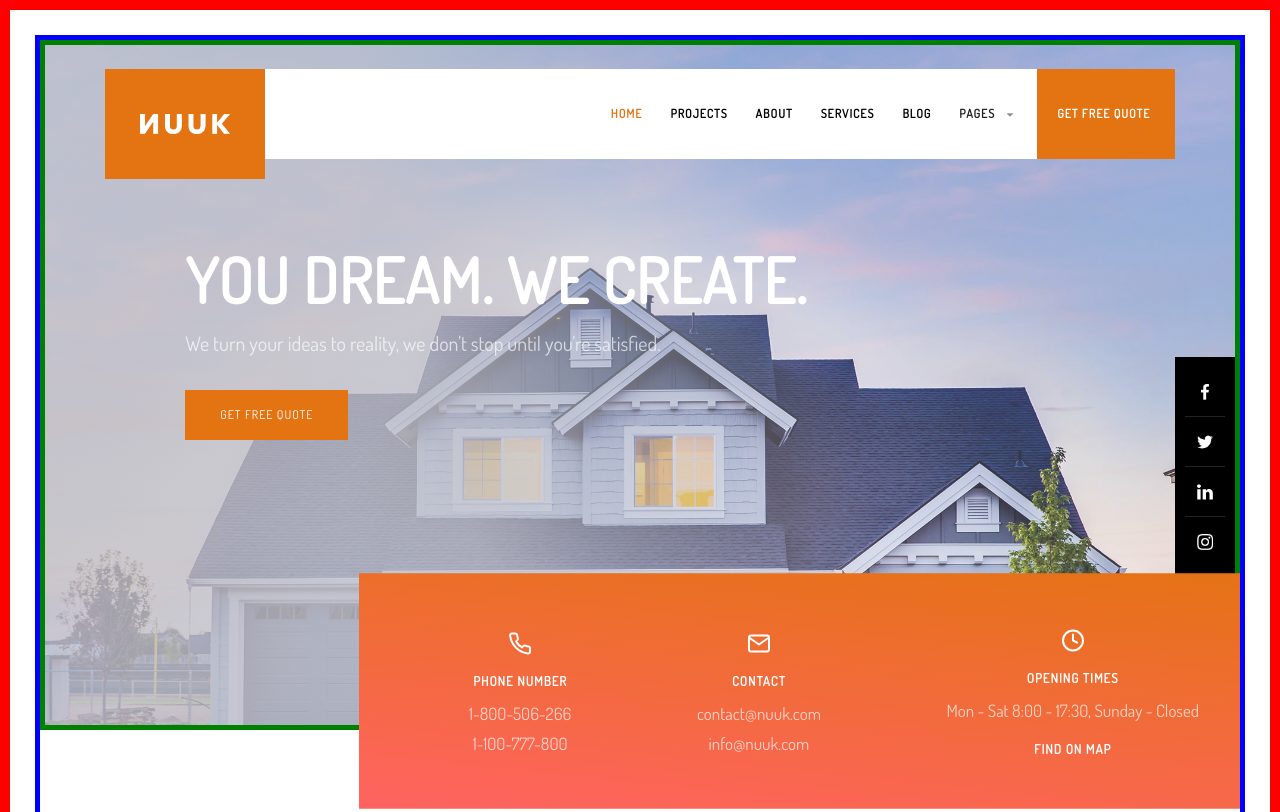
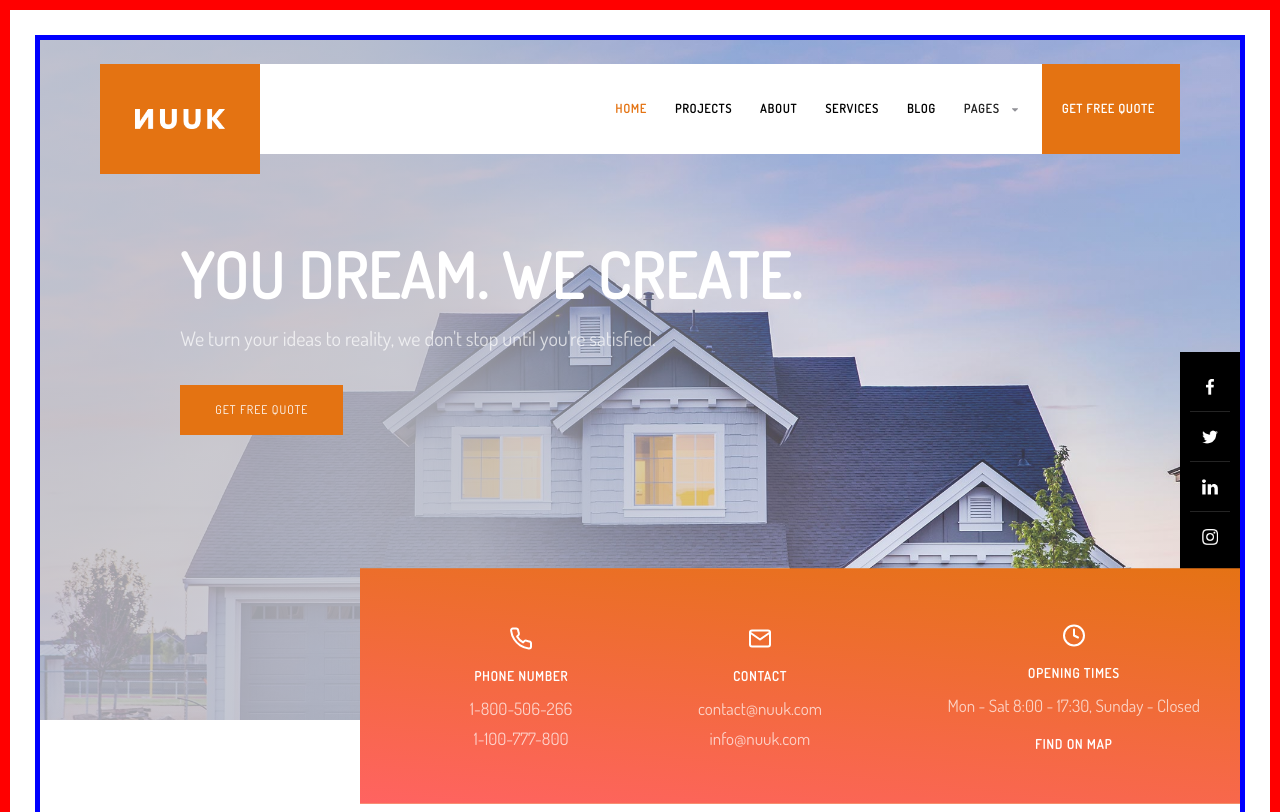
Before and after one commit to Moni97sha-S/css-assignment-nuuk-app, a plain HTML site: page index.html in a window 1280 px wide. Shown: the top 812 px of the page. Drawn offline with Linux system fonts and the light colour scheme.

Commit message:
Update index.html

```diff
--- a/index.html
+++ b/index.html
@@ -17,7 +17,7 @@
     <!-- Media Query make responsive below 400px & equal 990 -->
     <main class="web-page-content">
         <div class="overflow-content">
-            <header style="border:5px solid green">
+            <header>
                 <div class="bg-img">
                     <!-- <div class="top-nav"> -->
                     <nav>
```
